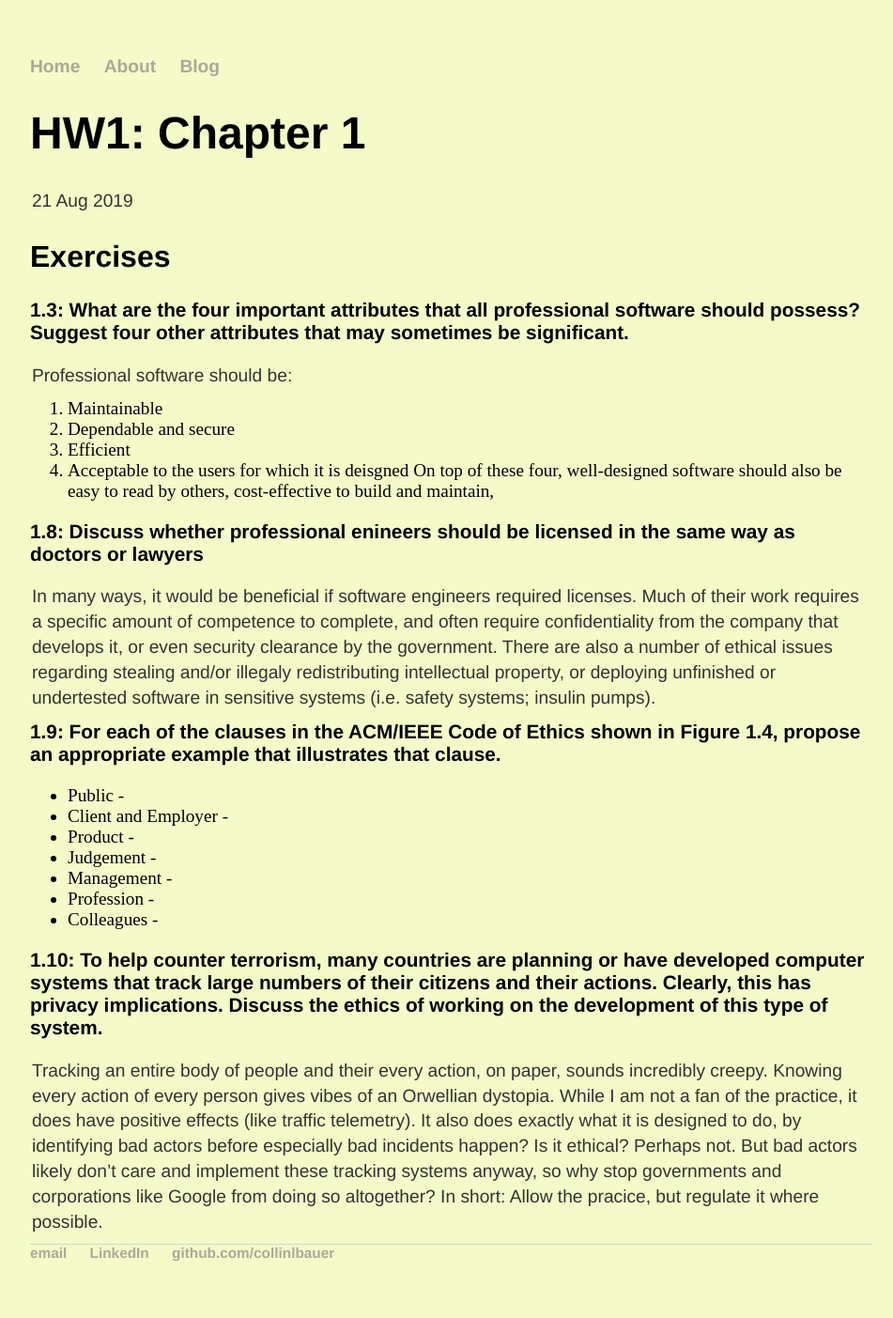
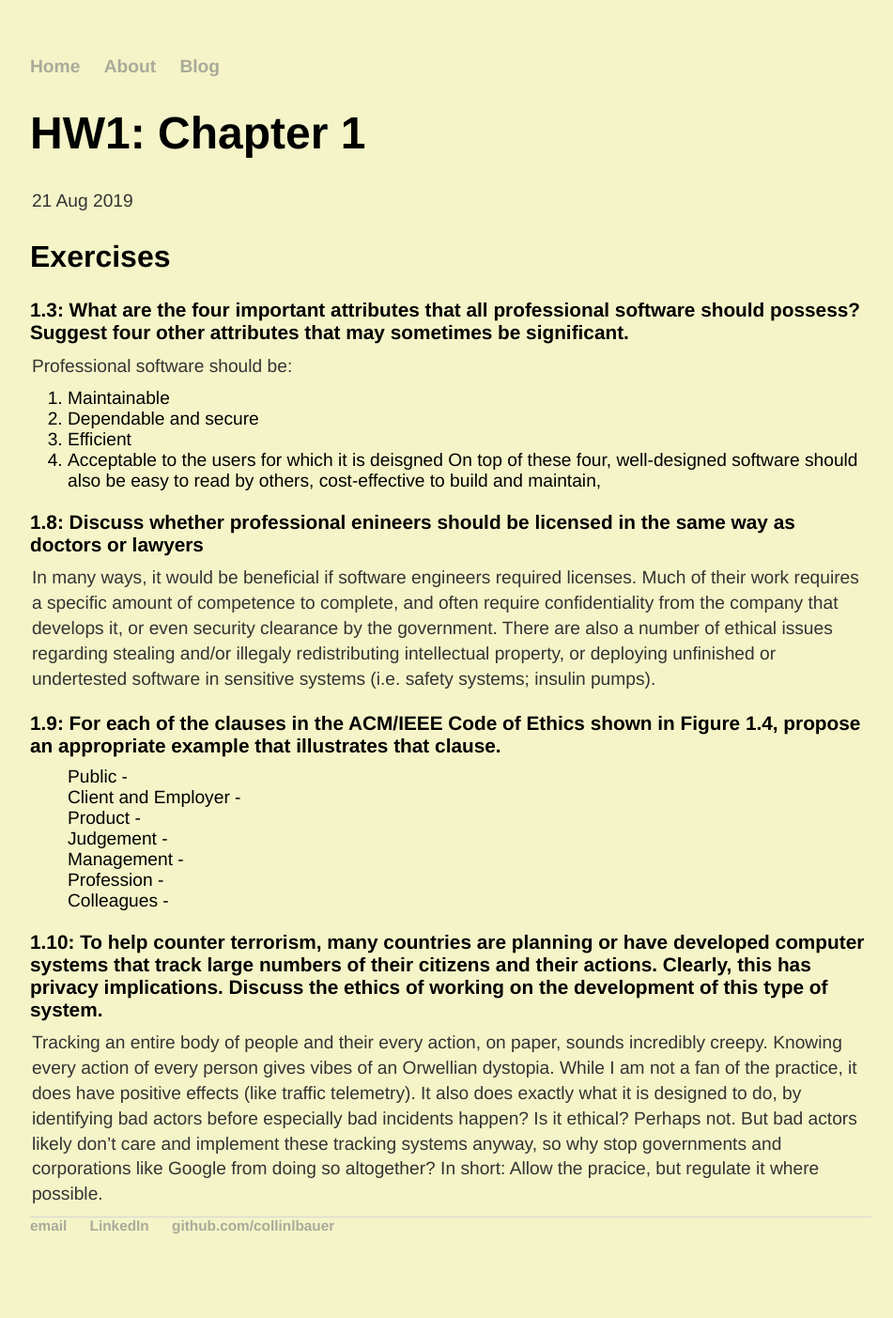
Before and after one commit to CollinLBauer/collinlbauer.github.io, a Jekyll site: the page built from _posts/2019-08-21-HW1-Chapter1.md, in a window 1280 px wide. Shown: the whole page at 94% size, without its empty margins (160-1111 px from the left). Built offline with Jekyll 4.4.1, drawn with Linux system fonts in a browser that asks for light colours; after the commit the page ends 1374 px from its top, so only the background shows below that.

Commit message:
Color needs some work...

```diff
--- a/css/main.css
+++ b/css/main.css
@@ -1,5 +1,5 @@
 body {
-    background-color: #f4fac8;
+    background-color: #f4f4c8;
     margin: 60px auto;
     width: 70%;
 }
@@ -36,7 +36,7 @@ h2 {
 h3 {
     font-family:'Helvetica', 'Arial', 'Sans-Serif';
     font-size: 1.3em;
-    margin: 0.5em auto 1em;
+    margin: 1em auto 0.5em auto;
 }
 
 h4 {
@@ -59,14 +59,20 @@ footer {
 }
 
 ul {
+    font-family:'Helvetica', 'Arial', 'Sans-Serif';
     margin: 0px auto 20px;
     font-size: 1.2em;
 }
-ul.posts li {
+ul li {
+    font-family:'Helvetica', 'Arial', 'Sans-Serif';
     list-style: none;
 }
 
 ol {
+    font-family:'Helvetica', 'Arial', 'Sans-Serif';
     margin: 0px auto 20px;
     font-size: 1.2em;
 }
+ol li {
+    font-family:'Helvetica', 'Arial', 'Sans-Serif';
+}
```
